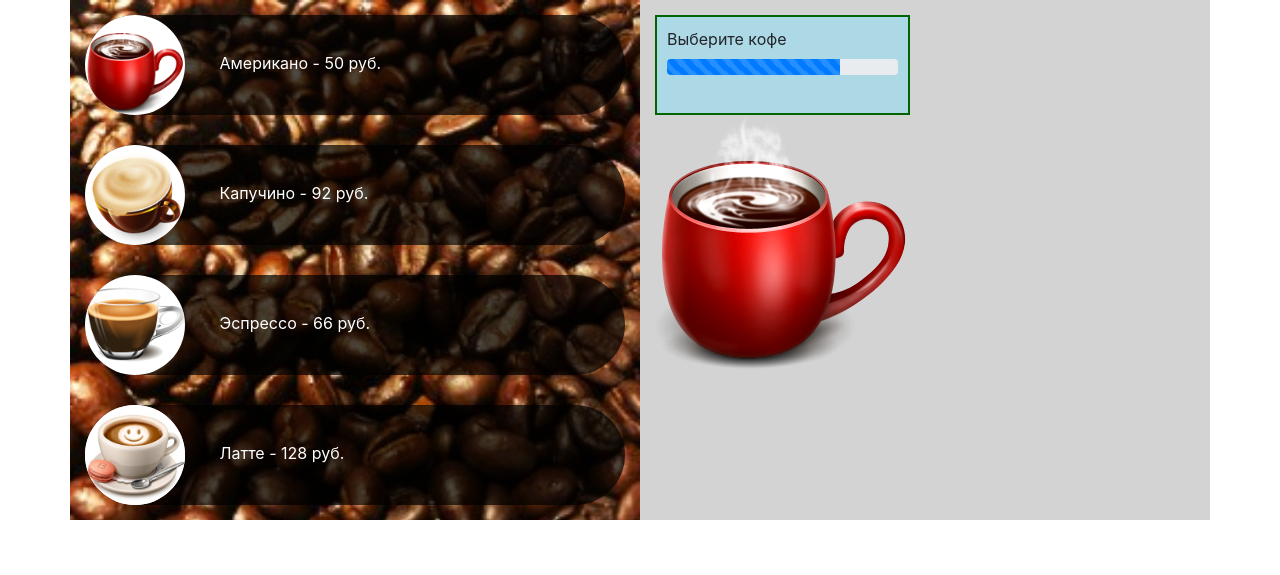
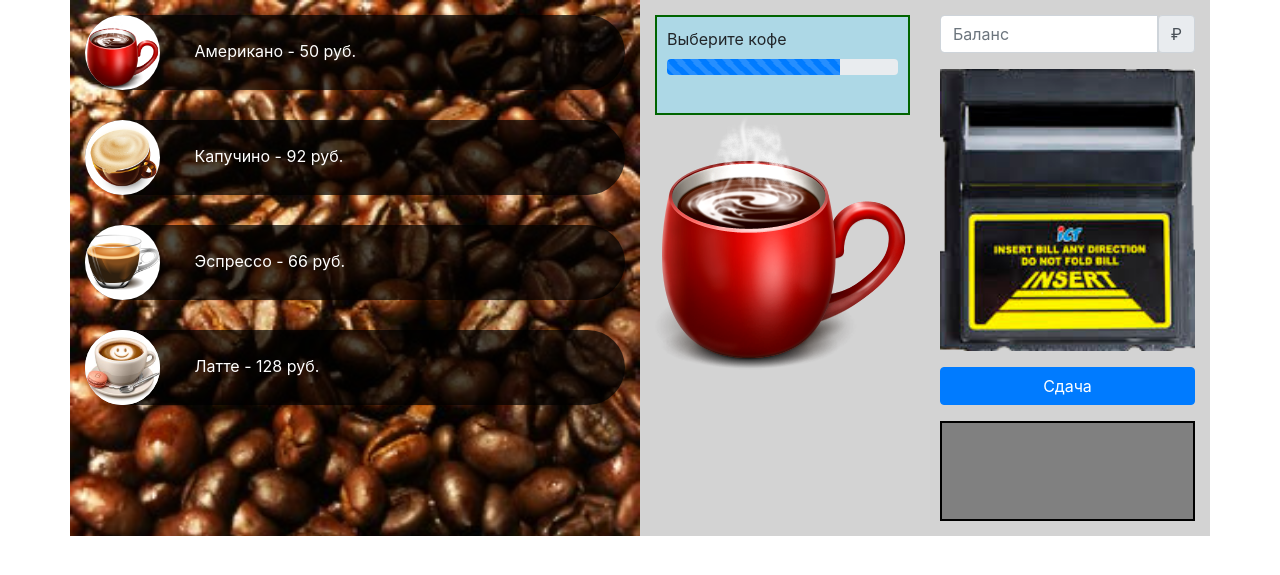
Before and after one commit to Olesya-Di/coffe-machine, a PHP site: page / in a window 1280 px wide. Shown: the top 575 px of the page. Run offline with PHP 8.4, Linux system fonts and the light colour scheme.

Commit message:
Верстка завершена

```diff
--- a/index.php
+++ b/index.php
@@ -20,15 +20,15 @@
               <img src="img/americano.png" alt="Американо">
               <span>Американо - 50 руб.</span>
             </div>
-          <div class="coffee-item">
+            <div class="coffee-item">
               <img src="img/cappuccino.png" alt="Капучино">
               <span>Капучино - 92 руб.</span>
             </div>
-          <div class="coffee-item">
+            <div class="coffee-item">
               <img src="img/espresso.png" alt="Эспрессо">
               <span>Эспрессо - 66 руб.</span>
             </div>
-          <div class="coffee-item">
+            <div class="coffee-item">
               <img src="img/latte.jpg" alt="Латте">
               <span>Латте - 128 руб.</span>
             </div>
@@ -50,14 +50,27 @@
               </div>
             </div>
             <div class="col-6"> <!--баланс, АТМ, сдача-->
+              <div class="input-group mb-3">
+                <input type="text" class="form-control balance" placeholder="Баланс"
+                <div class="input-group-append">
+                  <span class="input-group-text">&#8381;</span>
+              </div><!--это из бутстрапа-->
 
+              <div class="atm">
+                <img src="img/bill_acc.png" alt="автомат">
+              </div>
+
+              <button class="btn btn-primary btn-block mt-3 change-btn">Сдача</button>
+              <div class="change-box mt-3"></div>
             </div>
+
           </div>
-        </div> <!--правая сторона-->
+        </div>
       </div>
     </div>
 
-<!--правая часть-->
+
+
 
 
     <!-- Optional JavaScript -->
--- a/style.css
+++ b/style.css
@@ -5,7 +5,7 @@
 }
 .coffee-item {
   background-color: rgba(0, 0, 0, 0.7);
-  border-radius: 50px;
+  border-radius: calc(75px / 2); /*75, т.к. height в.coffee-item img: 75pxcalc();выполняет простые мат.действия +-/* и складывает относит.и абсолюткые величины, напр,%+px*/
   margin: 15px;
   cursor: pointer; /*при наведении мышки стрелка превращается в руку*/
 }
@@ -15,7 +15,7 @@
 .coffee-item img { /* ко всем картинкам, находящимся в классе coffee-item*/
   background-color: white;
   border-radius: 50%;
-  height: 100px;
+  height: 75px;
 }
 .coffee-item span {
   color: white;
@@ -35,3 +35,13 @@
 .cap img {
   width: 100%; /*размер от родительского элемента div class="cup"*/
 }
+
+.atm img{
+  width: 100%;
+}
+
+.change-box {
+  background: gray;
+  border: 2px solid black;
+  min-height: 100px;
+}
```
